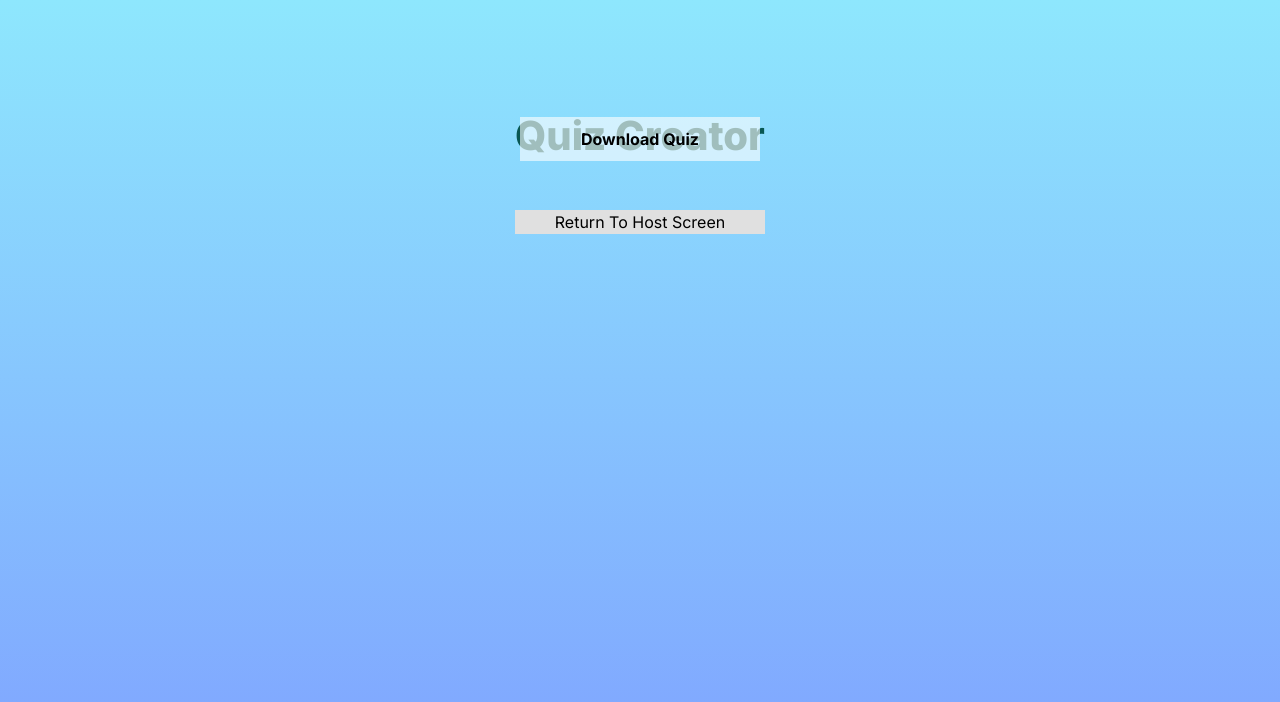
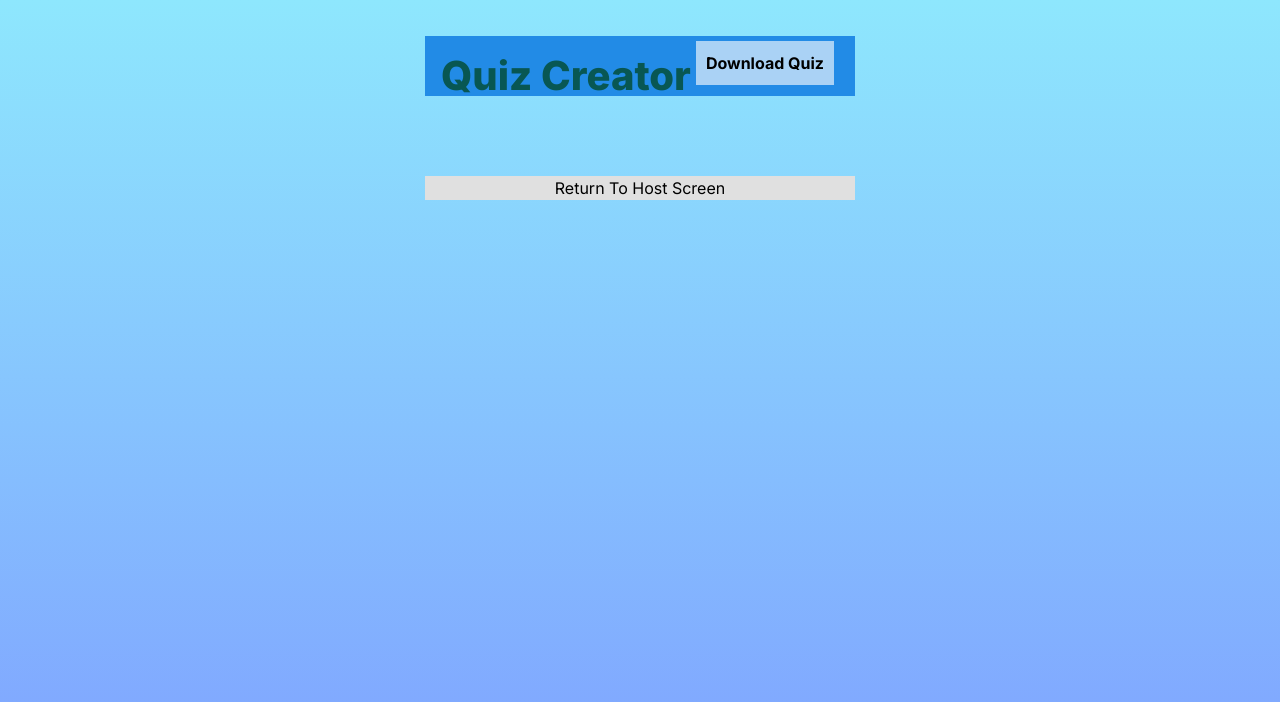
Before and after one commit to Lucas-Code27/Quizrooms, a Next.js app: page /host/create in a window 1280 px wide. Shown: the top 702 px of the page. Built offline with nearby package versions, Linux system fonts and the light colour scheme.

Commit message:
small change on header work

```diff
--- a/src/app/globals.css
+++ b/src/app/globals.css
@@ -65,5 +65,12 @@ body {
   margin: 5px;
   font-weight: 700;
   background-color: rgba(255, 255, 255, 0.616);
-  transform: translate(0, -100%)
 }
+.cheader {
+  display: flex;
+  margin-bottom: 20px;
+  transform: translate(0, -100%);
+  margin-top: 0px;
+  align-content: center;
+  vertical-align: middle;
+}
--- a/src/app/host/create/page.tsx
+++ b/src/app/host/create/page.tsx
@@ -6,6 +6,8 @@ import Link from "next/link";
     <main className="flex min-h-screen flex-col items-center justify-between p-24">
       <div>
         <div>
+            <div>
+              <Container bg="blue" className="cheader">
               <h2 className="Intro">Quiz Creator</h2>
               <a
               download href="/funny cat.jpg"
@@ -14,6 +16,8 @@ import Link from "next/link";
                 <p>Download Quiz</p>
                 </div>
               </a>
+              </Container>
+            </div>
           </div>
       <Link href="/host">
         <Container bg="#e0e0e0" className="Return">Return To Host Screen</Container>
```
Lines whose indentation alone changed are shown as unchanged.
